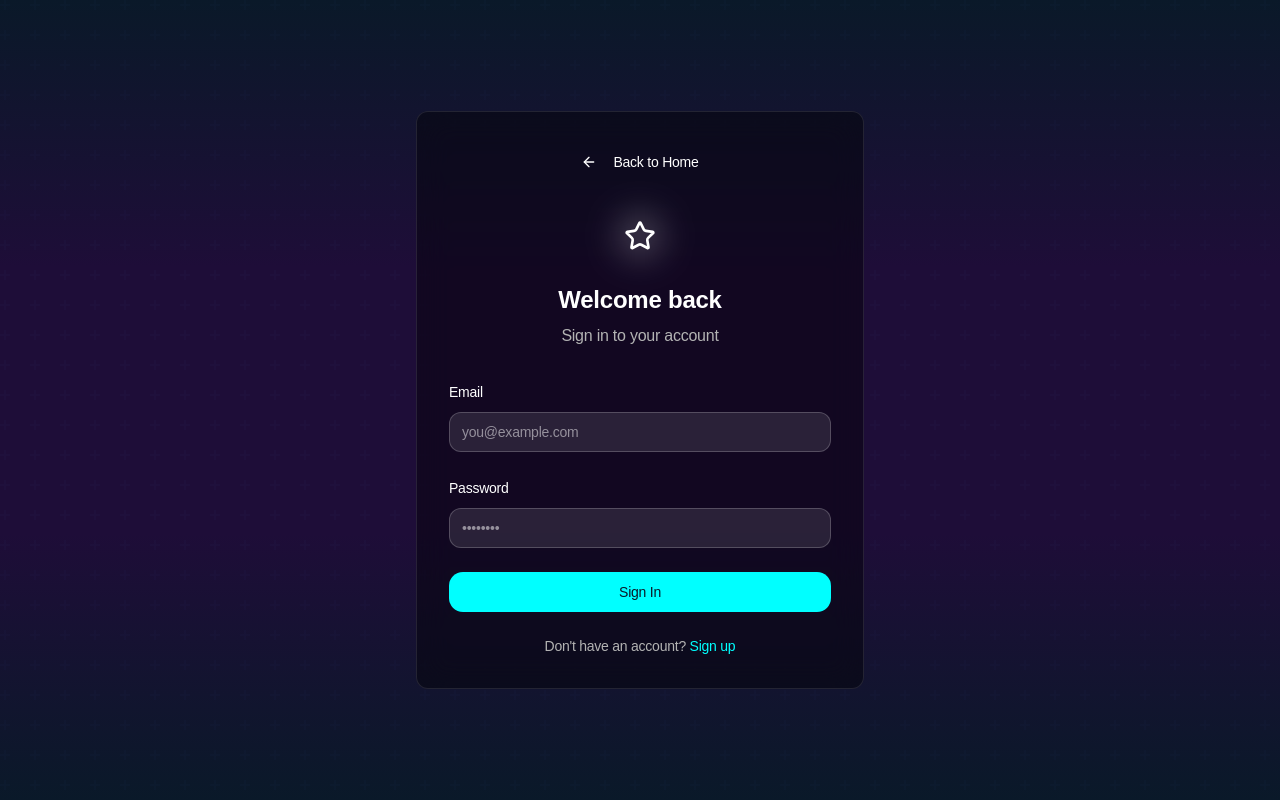
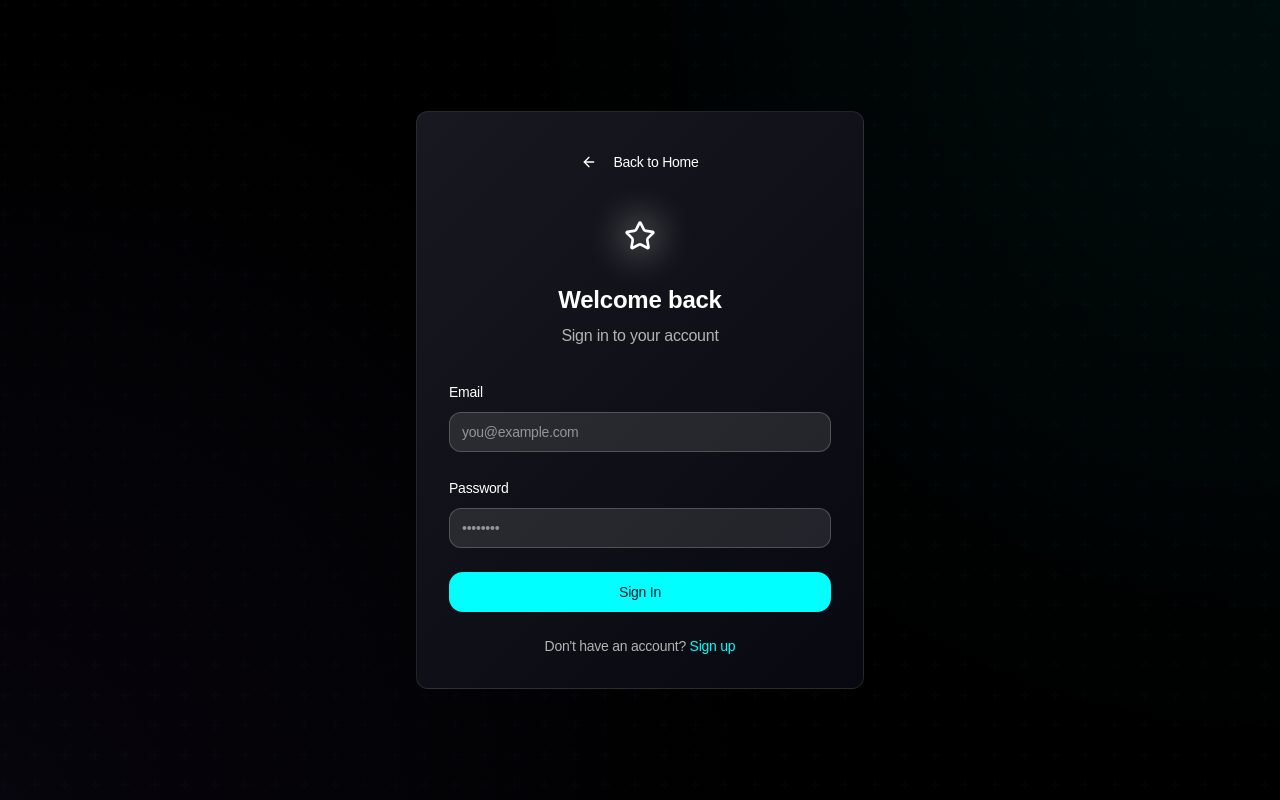
Before and after one commit to WR117H/cyber-gear-emporium, a React (Vite) app: page /login in a window 1280 px wide. Built offline with nearby package versions, Linux system fonts and the light colour scheme; a web font is replaced by a local one.

Commit message:
Add gradient backgrounds to sections
Adjust gradient opacity and positioning for visual effect.

```diff
--- a/src/index.css
+++ b/src/index.css
@@ -74,6 +74,49 @@
            transition-all duration-300 hover:bg-white/90
            focus:outline-none focus:ring-2 focus:ring-white;
   }
+
+  /* Subtle gradient backgrounds */
+  .subtle-gradient-purple {
+    @apply relative;
+    background: linear-gradient(135deg, rgba(138, 43, 226, 0.05) 0%, rgba(0, 0, 0, 0) 70%);
+  }
+
+  .subtle-gradient-blue {
+    @apply relative;
+    background: linear-gradient(225deg, rgba(0, 255, 255, 0.05) 0%, rgba(0, 0, 0, 0) 70%);
+  }
+
+  .subtle-gradient-green {
+    @apply relative;
+    background: linear-gradient(45deg, rgba(57, 255, 20, 0.05) 0%, rgba(0, 0, 0, 0) 70%);
+  }
+
+  .section-gradient {
+    @apply relative;
+    background: linear-gradient(180deg, rgba(0, 0, 0, 1) 0%, rgba(20, 20, 30, 0.95) 50%, rgba(0, 0, 0, 1) 100%);
+  }
+
+  .card-gradient {
+    background: linear-gradient(135deg, rgba(30, 30, 40, 0.8) 0%, rgba(10, 10, 20, 0.8) 100%);
+  }
+
+  /* Hero section special gradient */
+  .hero-gradient {
+    position: relative;
+  }
+
+  .hero-gradient::before {
+    content: '';
+    position: absolute;
+    top: 0;
+    right: 0;
+    bottom: 0;
+    left: 0;
+    background: radial-gradient(circle at top right, rgba(0, 255, 255, 0.05) 0%, transparent 50%),
+                radial-gradient(circle at bottom left, rgba(139, 92, 246, 0.05) 0%, transparent 50%);
+    pointer-events: none;
+    z-index: -1;
+  }
 }
 
 /* Custom gradient effects */
@@ -85,7 +128,7 @@
   content: '';
   position: absolute;
   inset: -3px;
-  background: linear-gradient(45deg, #00FFFF, #8B5CF6, #39FF14);
+  background: linear-gradient(45deg, rgba(0, 255, 255, 0.2), rgba(139, 92, 246, 0.2), rgba(57, 255, 20, 0.2));
   border-radius: 16px;
   z-index: -1;
   opacity: 0.7;
--- a/src/pages/Cart.tsx
+++ b/src/pages/Cart.tsx
@@ -73,6 +73,8 @@ const Cart = () => {
 
   return (
     <div className="min-h-screen flex flex-col">
+      <div className="absolute inset-0 bg-black z-[-1]"></div>
+      <div className="absolute inset-0 subtle-gradient-purple"></div>
       <Navbar />
 
       <main className="flex-grow max-w-7xl mx-auto px-4 sm:px-6 lg:px-8 py-8">
@@ -83,7 +85,7 @@ const Cart = () => {
         {cartItems.length > 0 ? (
           <div className="grid lg:grid-cols-3 gap-8">
             <div className="lg:col-span-2">
-              <div className="bg-card/70 backdrop-blur-sm border border-cyber-blue/20 rounded-lg overflow-hidden p-6">
+              <div className="card-gradient border border-cyber-blue/20 rounded-lg overflow-hidden p-6">
                 <h2 className="text-lg font-semibold mb-4">Cart Items</h2>
 
                 {cartItems.map(item => (
@@ -98,7 +100,7 @@ const Cart = () => {
             </div>
 
             <div>
-              <div className="bg-card/70 backdrop-blur-sm border border-cyber-blue/20 rounded-lg overflow-hidden p-6 sticky top-24">
+              <div className="card-gradient border border-cyber-blue/20 rounded-lg overflow-hidden p-6 sticky top-24">
                 <h2 className="text-lg font-semibold mb-4">Order Summary</h2>
 
                 <div className="space-y-4">
--- a/src/pages/Index.tsx
+++ b/src/pages/Index.tsx
@@ -16,7 +16,7 @@ const Index = () => {
 
       <main className="flex-grow">
         {/* Hero Section */}
-        <section className="text-white py-16 px-4 relative overflow-hidden">
+        <section className="text-white py-16 px-4 relative overflow-hidden hero-gradient">
           <div className="absolute inset-0 bg-cyber-grid opacity-20"></div>
 
           <div className="max-w-5xl mx-auto text-center relative z-10">
@@ -63,7 +63,7 @@ const Index = () => {
         </section>
 
         {/* Gadgets Section */}
-        <section id="gadgets" className="py-12 px-4">
+        <section id="gadgets" className="py-12 px-4 subtle-gradient-blue">
           <div className="max-w-6xl mx-auto">
             <div className="flex justify-between items-center mb-8">
               <h2 className="text-2xl font-bold text-white">Our gadgets</h2>
@@ -72,7 +72,7 @@ const Index = () => {
 
             <div className="grid grid-cols-1 md:grid-cols-3 gap-4">
               {featuredProducts.map(product => <Link key={product.id} to={`/product/${product.id}`}>
-                  <div className="bg-black/40 backdrop-blur-md border border-white/10 rounded-xl overflow-hidden transition-all duration-300 hover:border-white/30">
+                  <div className="card-gradient border border-white/10 rounded-xl overflow-hidden transition-all duration-300 hover:border-white/30">
                     <div className="p-3">
                       <div className="aspect-video mb-3 rounded-lg overflow-hidden bg-muted">
                         <img src={product.image} alt={product.name} className="w-full h-full object-cover" />
--- a/src/pages/Login.tsx
+++ b/src/pages/Login.tsx
@@ -60,11 +60,12 @@ const Login = () => {
 
   return (
     <div className="min-h-screen flex flex-col">
-      <div className="absolute inset-0 bg-cyber-gradient z-[-1]"></div>
+      <div className="absolute inset-0 bg-black z-[-1]"></div>
       <div className="absolute inset-0 bg-cyber-grid opacity-20"></div>
+      <div className="absolute inset-0 hero-gradient"></div>
 
       <div className="flex-1 flex items-center justify-center p-4">
-        <div className="w-full max-w-md space-y-8 backdrop-blur-lg bg-black/40 p-8 rounded-xl border border-white/10">
+        <div className="w-full max-w-md space-y-8 backdrop-blur-lg bg-black/40 p-8 rounded-xl border border-white/10 card-gradient">
           <div className="text-center">
             <Link to="/" className="inline-block mb-8">
               <Button variant="ghost" size="sm" className="rounded-full">
```
